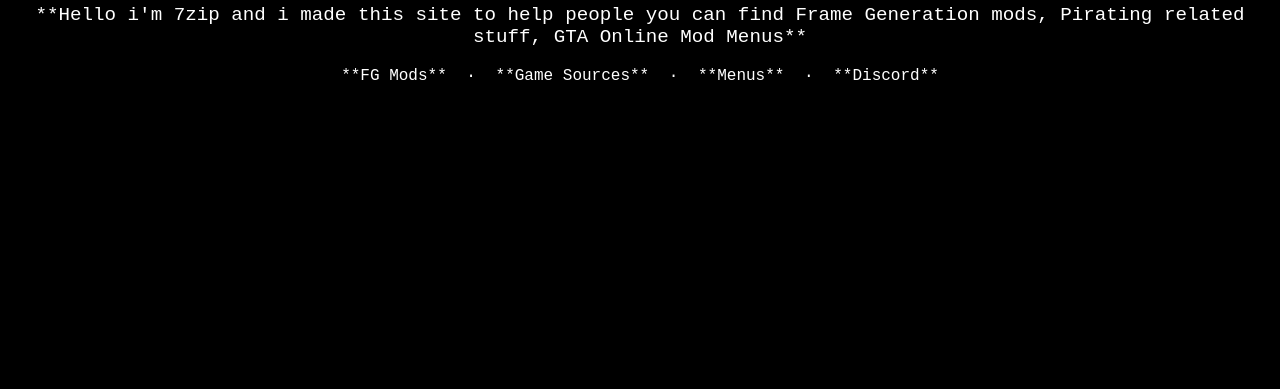
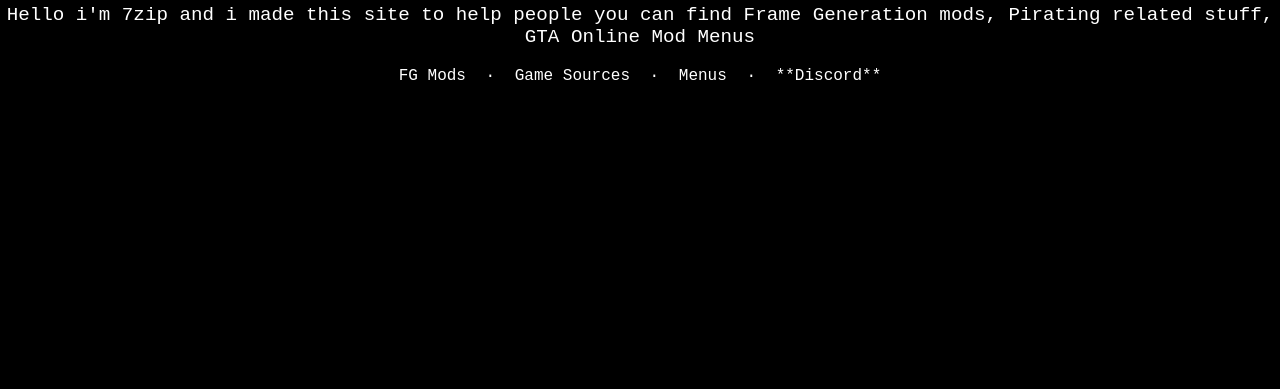
Before and after one commit to salsacouncil/page, a plain HTML site: page index.html in a window 1280 px wide. Shown: the part 411-800 px from the top of the page. Drawn offline with Linux system fonts and the light colour scheme.

Commit message:
Update index.html

```diff
--- a/index.html
+++ b/index.html
@@ -9,12 +9,12 @@
 <body>
     <div class="container">
         <h1>7ZIP</h1>
-        <p>**Hello i'm 7zip and i made this site to help people you can find Frame Generation mods, Pirating related stuff, GTA Online Mod Menus**</p>
+        <p>Hello i'm 7zip and i made this site to help people you can find Frame Generation mods, Pirating related stuff, GTA Online Mod Menus</p>
         <div class="links">
-            <a href="#">**FG Mods**</a> ·
-            <a href="#">**Game Sources**</a> ·
-            <a href="#">**Menus**</a> ·
-            <a href="#">**Discord**</a>
+            <a href="#">FG Mods</a> ·
+            <a href="#">Game Sources</a> ·
+            <a href="#">Menus</a> ·
+            <a href="#"> **Discord** </a>
         </div>
     </div>
 </body>
```
